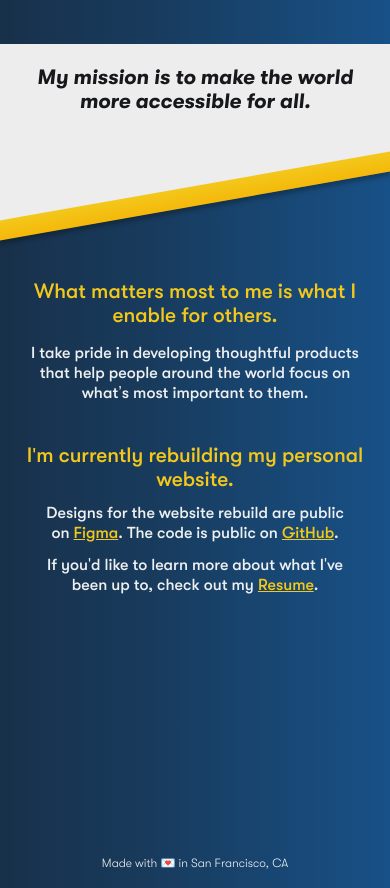
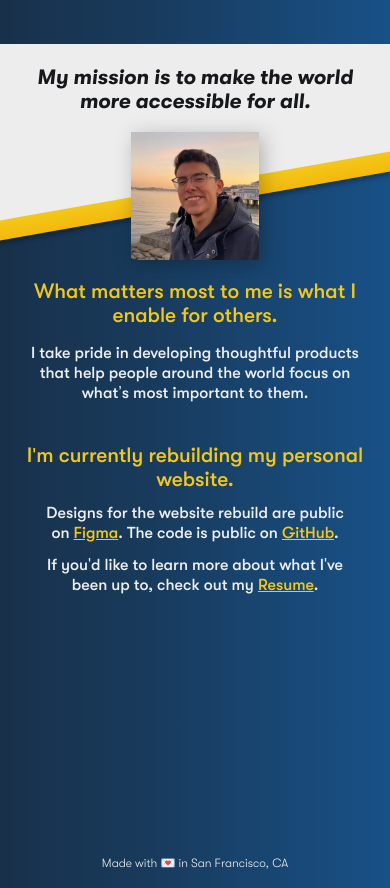
Before and after one commit to elusiveplanet/alexisrenderos.com, a Next.js app in the folder web/: page / in a window 390 px wide. Shown: the part 800-1688 px from the top of the page. Built offline with nearby package versions, Linux system fonts and the light colour scheme.

Commit message:
Fix image render bug in mobile aboutme

```diff
--- a/web/components/aboutMeMobile.tsx
+++ b/web/components/aboutMeMobile.tsx
@@ -95,12 +95,15 @@ const SectionStripe = styled.div`
   box-shadow: 0 4px 4px rgba(0, 0, 0, 0.25);
 `;
 
-const SectionImage = styled(Image)`
+const SectionImageWrapper = styled.div`
   height: min(max(8em, 30vw), 10em);
   width: min(max(8em, 30vw), 10em);
   margin: 0 auto;
   transform: skewY(10deg);
   filter: drop-shadow(4px 4px 10px rgba(0, 0, 0, 0.25));
+`;
+
+const SectionImage = styled(Image)`
   border-radius: 10px;
 `;
 
@@ -146,6 +149,7 @@ const AboutMeMobile = ({ windowHeight }: AboutMeProps): JSX.Element => (
     <MissionWrapper>
       <MissionBackground>
         <SectionStripe>
+          <SectionImageWrapper>
             <SectionImage
               src="/images/AlexisHeadshot.webp"
               layout="responsive"
@@ -153,6 +157,7 @@ const AboutMeMobile = ({ windowHeight }: AboutMeProps): JSX.Element => (
               height={40}
               alt="Alexis is featured in a portrait taken during sunset at a waterfront."
             />
+          </SectionImageWrapper>
         </SectionStripe>
       </MissionBackground>
     </MissionWrapper>
```
Lines whose indentation alone changed are shown as unchanged.
